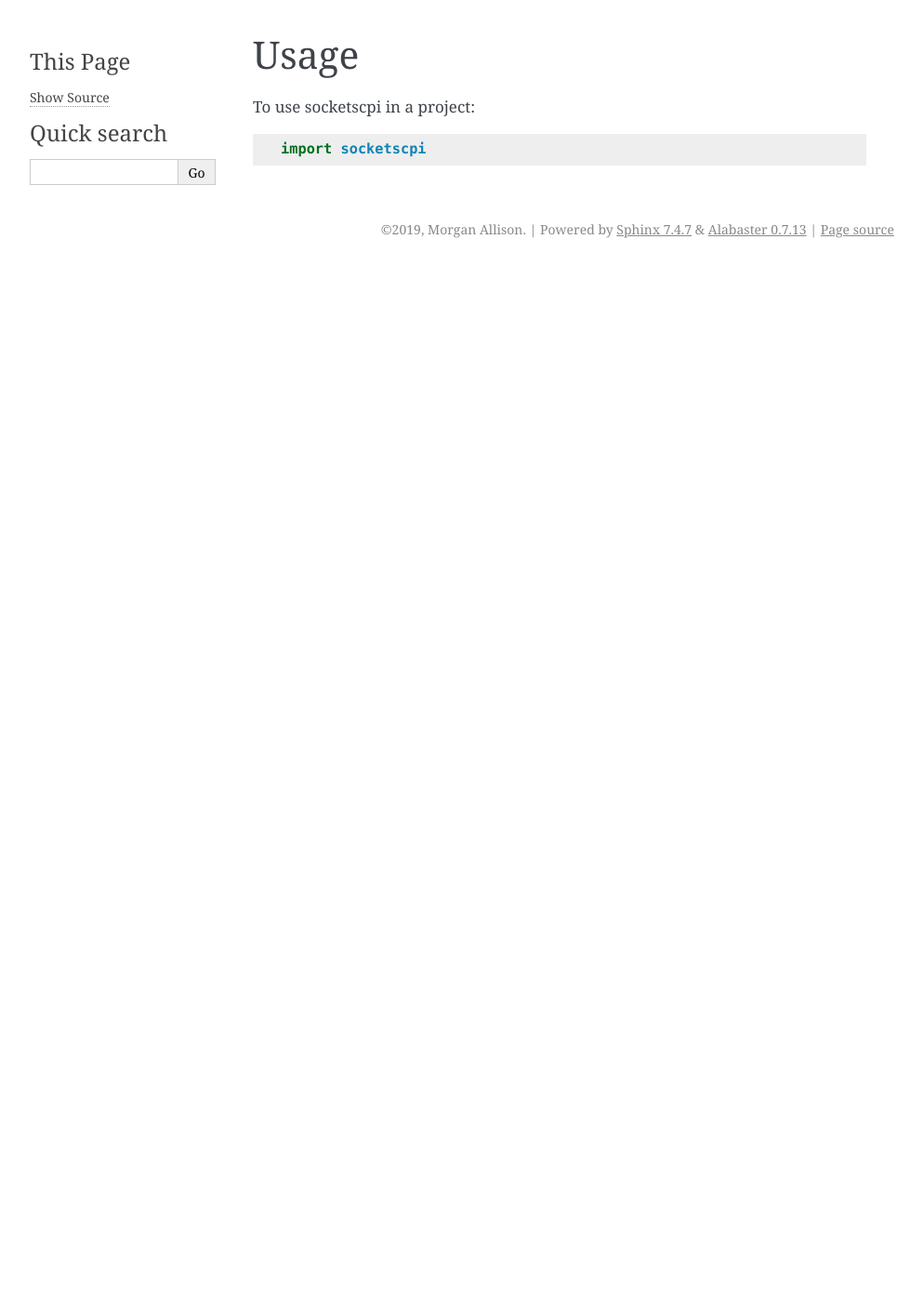
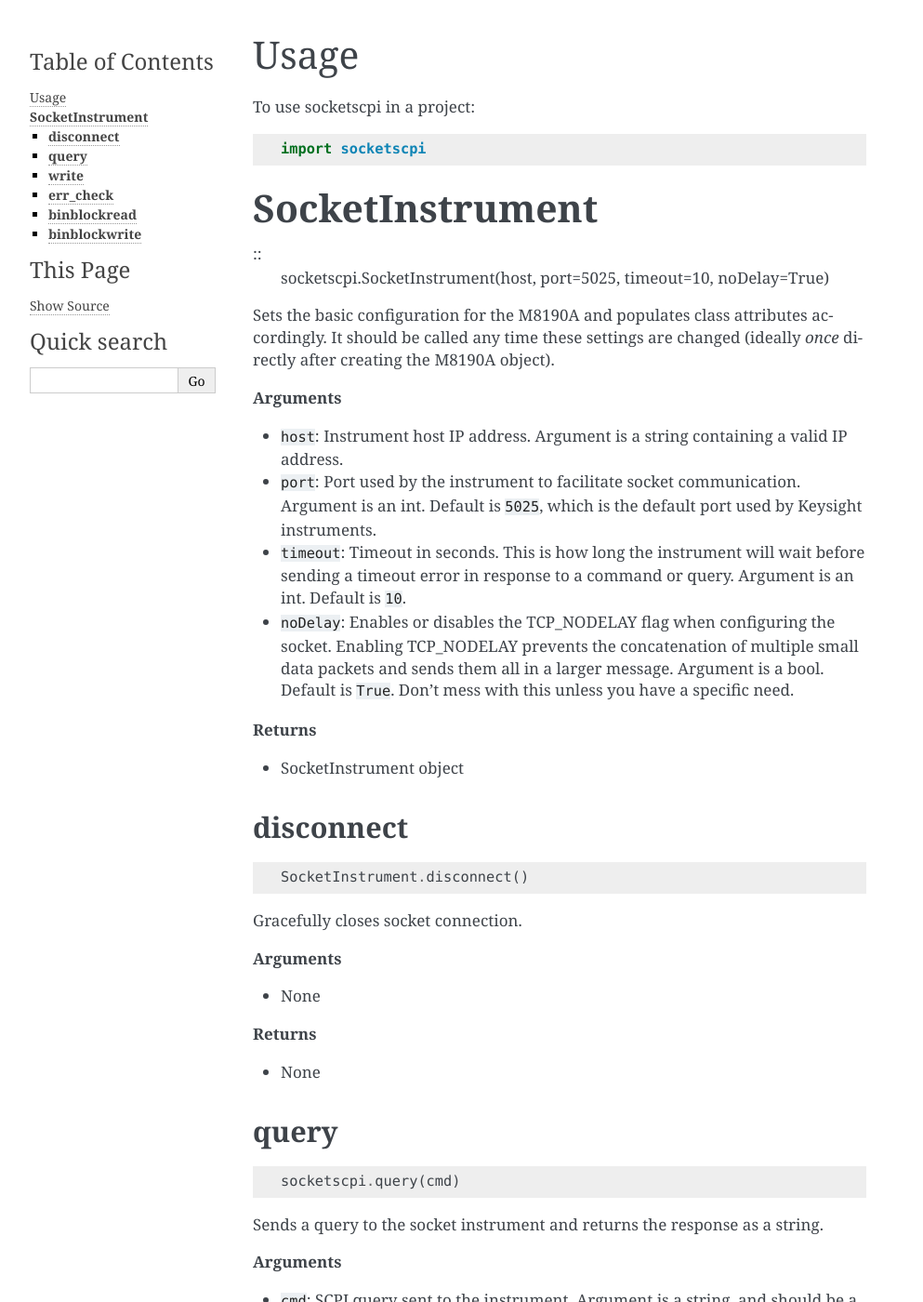
Before and after one commit to morgan-at-keysight/socketscpi, a Sphinx documentation site: the page built from docs/usage.rst, in a window 1280 px wide and 1400 px high. Shown: the whole window at 93% size, without its empty margins (148-1141 px from the left). Built offline with Sphinx 7.4.7, drawn with Linux system fonts in a browser that asks for light colours; pages that are not in the unit, such as notebooks, are missing from menus; some of the changed text lies outside the part shown.

Commit message:
history.rst: renamed to lowercase. Updated history. index.rst: removed link to modules. usage.rst: added usage documentation. __init__.py: updated version. socketscpi.py: updated err_check to include correct syntax for oscilloscopes. examples.py: updated to match new binblockread syntax README.rst: removed Features and TODO setup.cfg: updated version setup.py: updated version

```diff
--- a/README.rst
+++ b/README.rst
@@ -23,11 +23,6 @@ socketscpi provides a robust SCPI interface to electronic test and measurement e
 * Documentation: https://socketscpi.readthedocs.io.
 
 
-Features
---------
-
-* TODO
-
 Credits
 -------
 
--- a/docs/index.rst
+++ b/docs/index.rst
@@ -8,7 +8,6 @@ Welcome to socketscpi's documentation!
    readme
    installation
    usage
-   modules
    contributing
    authors
    history
--- a/docs/usage.rst
+++ b/docs/usage.rst
@@ -5,3 +5,131 @@ Usage
 To use socketscpi in a project::
 
     import socketscpi
+
+
+====================
+**SocketInstrument**
+====================
+::
+    socketscpi.SocketInstrument(host, port=5025, timeout=10, noDelay=True)
+
+Sets the basic configuration for the M8190A and populates class
+attributes accordingly. It should be called any time these settings are
+changed (ideally *once* directly after creating the M8190A object).
+
+**Arguments**
+
+* ``host``: Instrument host IP address. Argument is a string containing a valid IP address.
+* ``port``: Port used by the instrument to facilitate socket communication. Argument is an int. Default is ``5025``, which is the default port used by Keysight instruments.
+* ``timeout``: Timeout in seconds. This is how long the instrument will wait before sending a timeout error in response to a command or query. Argument is an int. Default is ``10``.
+* ``noDelay``: Enables or disables the TCP_NODELAY flag when configuring the socket. Enabling TCP_NODELAY prevents the concatenation of multiple small data packets and sends them all in a larger message. Argument is a bool. Default is ``True``. Don't mess with this unless you have a specific need.
+
+**Returns**
+
+* SocketInstrument object
+
+
+
+**disconnect**
+--------------
+::
+
+    SocketInstrument.disconnect()
+
+Gracefully closes socket connection.
+
+**Arguments**
+
+* None
+
+**Returns**
+
+* None
+
+
+**query**
+---------
+::
+
+    socketscpi.query(cmd)
+
+
+Sends a query to the socket instrument and returns the response as a string.
+
+**Arguments**
+
+* ``cmd``: SCPI query sent to the instrument. Argument is a string, and should be a documented command that has a query form ending in ``?``.
+
+**Returns**
+
+* Response as a ``latin_1`` encoded string.
+
+
+**write**
+---------
+::
+
+    socketscpi.write(cmd)
+
+Sends a command to the socket instrument.
+
+**Arguments**
+
+* ``cmd``: SCPI command sent to the instrument. Argument is a string.
+
+**Returns**
+
+* None
+
+
+**err_check**
+-------------
+::
+
+    socketscpi.err_check()
+
+Checks for errors, clears error queue, and raises an exception if error has occurred.
+
+**Arguments**
+
+* None
+
+**Returns**
+
+* None
+
+
+**binblockread**
+----------------
+::
+
+    socketscpi.binblockread(cmd, datatype='b')
+
+Sends a command and parses response in IEEE 488.2 binary block format.
+
+**Arguments**
+
+* ``cmd``: SCPI command sent to the instrument. Argument is a string, and should be a documented command that causes the instrument to return a binary block.
+* ``datatype``: Data type used to interpret the returned binary data. Argument is a string that matches the `naming convention <https://docs.python.org/3/library/struct.html#format-characters>`_ used by Python's built-in ``struct`` module. Generally, test equipment includes a command to configure the data type of binary blocks, and the instrument's data type should match the data type used here. Default is ``'b'``, which specifies a signed 8 bit integer.
+
+**Returns**
+
+* Binblock data as a NumPy array.
+
+
+**binblockwrite**
+-----------------
+::
+
+    socketscpi.binblockwrite(cmd, data)
+
+Sends a command and payload data in IEEE 488.2 binary block format.
+
+**Arguments**
+
+* ``cmd``: SCPI command sent to the instrument. Argument is a string, and should be a documented command with a binary block as its last argument.
+* ``data``: Data to be sent to the instrument. Argument is a list or NumPy array. Refer to the documentation of the SCPI command being used for correct argument formatting.
+
+**Returns**
+
+* None
--- a/setup.cfg
+++ b/setup.cfg
@@ -1,5 +1,5 @@
 [bumpversion]
-current_version = 0.0.3
+current_version = 0.0.4
 commit = True
 tag = True
 
--- a/setup.py
+++ b/setup.py
@@ -48,6 +48,6 @@ setup(
     test_suite='tests',
     tests_require=test_requirements,
     url='https://github.com/morgan-at-keysight/socketscpi',
-    version='0.0.3',
+    version='0.0.4',
     zip_safe=False,
 )
--- a/socketscpi/__init__.py
+++ b/socketscpi/__init__.py
@@ -1,6 +1,6 @@
 __author__ = """Morgan Allison"""
 __email__ = 'morgan.j.allison@gmail.com'
-__version__ = '0.0.3'
+__version__ = '0.0.4'
 
 # For ease of use
 from socketscpi.socketscpi import *
```
Also changed, not shown: docs/HISTORY.rst (deleted, +0 -8 lines), docs/history.rst (added, +13 -0 lines), examples.py (+3 -4 lines), 1 other file.
